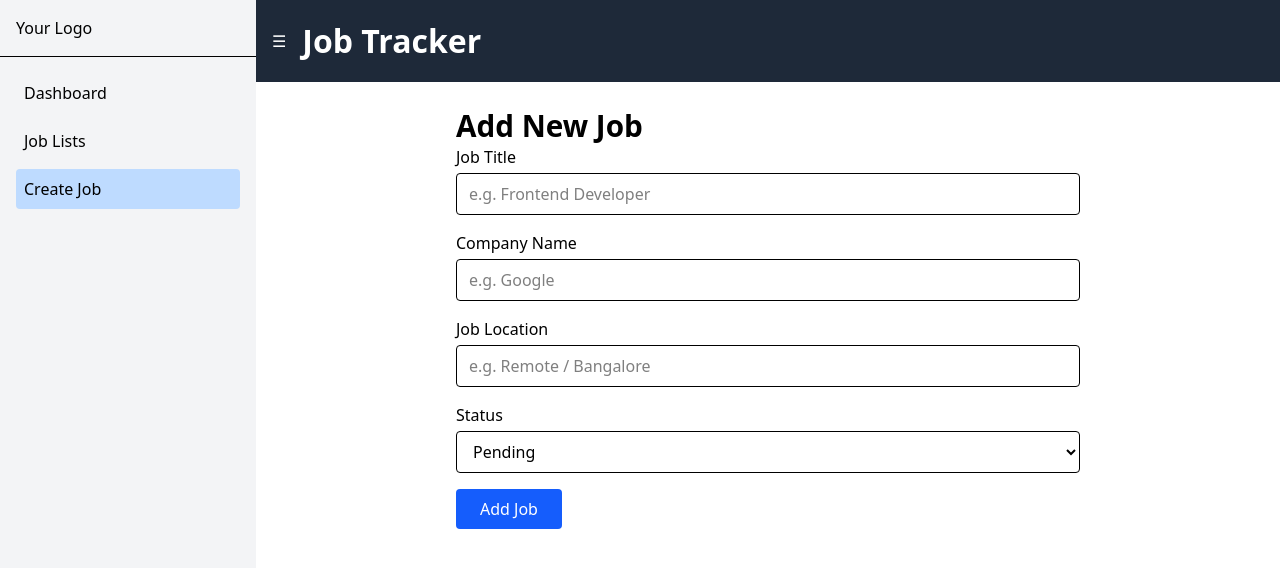
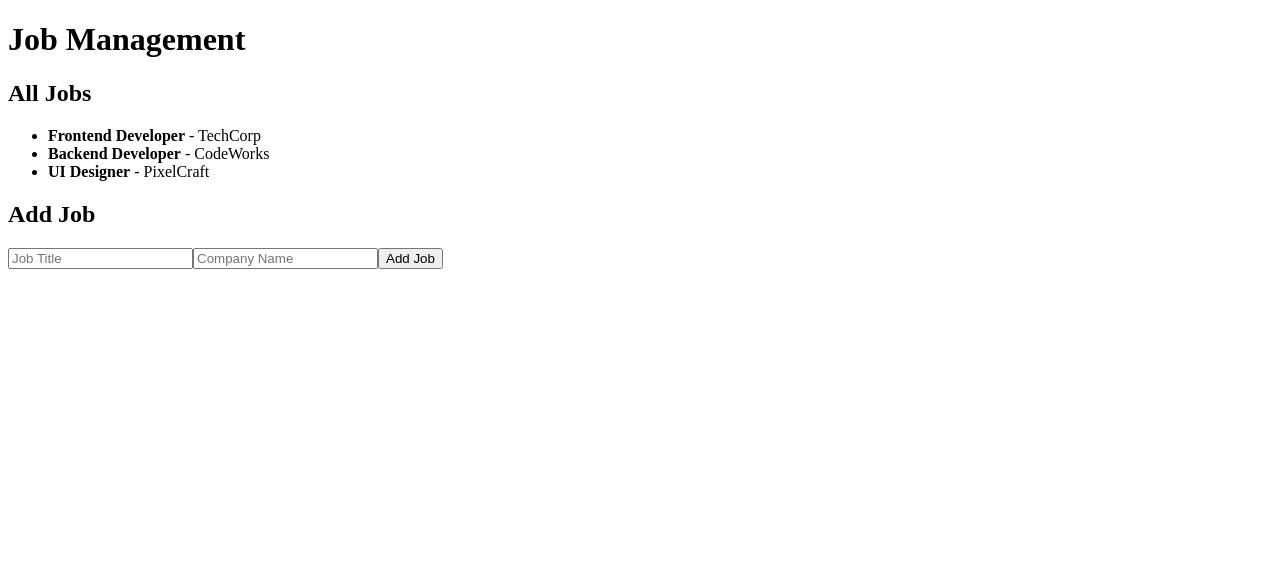
Before and after one commit to iammanishrawat/job-tracker-app, a React (Vite) app: page /add-job in a window 1280 px wide. Shown: the top 568 px of the page. Built offline with nearby package versions, Linux system fonts and the light colour scheme.

Commit message:
data flow added here

```diff
--- a/src/App.jsx
+++ b/src/App.jsx
@@ -1,30 +1,13 @@
-import './App.css'
-import { createBrowserRouter, RouterProvider } from 'react-router-dom'
-import DashboardLayout from './layout/DashboardLayout'
-import Dashboard from './pages/Dashboard'
-import Login from './pages/Login'
-import Register from './pages/Register'
-import Error from './pages/Error'
-import AddJob from './pages/AddJob'
-import AllJobs from './pages/AllJobs'
-
-const router = createBrowserRouter([
-  {
-    path: '/',
-    element: <DashboardLayout />,
-    children: [
-      { index: true, element: <Dashboard /> },
-      { path: 'add-job', element: <AddJob /> },
-      { path: 'all-jobs', element: <AllJobs /> },
-    ],
-  },
-  { path: 'login', element: <Login /> },
-  { path: 'register', element: <Register /> },
-  { path: '*', element: <Error /> },
-])
+import React from 'react'
+import Jobs from './components/Jobs'
 
 function App() {
-  return <RouterProvider router={router} />
+  return (
+    <div>
+      <h1>Job Management</h1>
+      <Jobs />
+    </div>
+  )
 }
 
 export default App
--- a/src/components/Jobs.jsx
+++ b/src/components/Jobs.jsx
@@ -1,19 +1,21 @@
-import { useState } from 'react'
-import jobsList from '../data/jobsList'
+// Jobs.jsx
+import React, { useState } from 'react'
+import jobsData from '../data/jobsData'
+import JobList from '../pages/jobsList'
 import AddJob from '../pages/AddJob'
-import AllJobs from '../pages/AllJobs'
 
-const Jobs = () => {
-  const [jobListData, setJobListData] = useState(jobsList)
+function Jobs() {
+  const [allJobs, setAllJobs] = useState(jobsData)
+
   const addJob = (newJob) => {
-    let existingJobs = [...jobListData, newJob]
-    setJobListData(existingJobs)
+    setAllJobs((prevJobs) => [...prevJobs, newJob])
   }
+
   return (
-    <>
-      <AllJobs allJobs={jobListData} />
+    <div>
+      <JobList allJobs={allJobs} />
       <AddJob addJob={addJob} />
-    </>
+    </div>
   )
 }
 
--- /dev/null
+++ b/src/data/jobsData.js
@@ -0,0 +1,8 @@
+// jobsData.js
+const jobsData = [
+  { id: 1, title: "Frontend Developer", company: "TechCorp" },
+  { id: 2, title: "Backend Developer", company: "CodeWorks" },
+  { id: 3, title: "UI Designer", company: "PixelCraft" }
+];
+
+export default jobsData;
--- a/src/data/jobsList.js
+++ /dev/null
@@ -1,18 +0,0 @@
-const jobsList = [
-    {
-        id: 1,
-        title: "Frontend Developer",
-        company: "TechCorp",
-        location: "Remote",
-        status: "Interview",
-    },
-    {
-        id: 2,
-        title: "Backend Engineer",
-        company: "NodeHouse",
-        location: "Bangalore",
-        status: "Pending",
-    },
-];
-
-export default jobsList;
--- a/src/pages/AddJob.jsx
+++ b/src/pages/AddJob.jsx
@@ -1,46 +1,42 @@
-const AddJob = () => {
+// AddJob.jsx
+import React, { useState } from 'react'
+
+function AddJob({ addJob }) {
+  const [title, setTitle] = useState('')
+  const [company, setCompany] = useState('')
+
+  const handleSubmit = (e) => {
+    e.preventDefault()
+    if (!title || !company) return
+
+    const newJob = {
+      id: Date.now(),
+      title,
+      company,
+    }
+
+    addJob(newJob) // Call parent function
+    setTitle('')
+    setCompany('')
+  }
+
   return (
-    <div className="p-6 max-w-2xl mx-auto">
-      <h2 className="text-2xl font-bold mb-6">Add New Job</h2>
-      <form className="space-y-4" onSubmit={AddJob}>
     <div>
-          <label className="block font-medium mb-1">Job Title</label>
+      <h2>Add Job</h2>
+      <form onSubmit={handleSubmit}>
         <input
           type="text"
-            className="w-full border px-3 py-2 rounded"
-            placeholder="e.g. Frontend Developer"
+          placeholder="Job Title"
+          value={title}
+          onChange={(e) => setTitle(e.target.value)}
         />
-        </div>
-        <div>
-          <label className="block font-medium mb-1">Company Name</label>
         <input
           type="text"
-            className="w-full border px-3 py-2 rounded"
-            placeholder="e.g. Google"
+          placeholder="Company Name"
+          value={company}
+          onChange={(e) => setCompany(e.target.value)}
         />
-        </div>
-        <div>
-          <label className="block font-medium mb-1">Job Location</label>
-          <input
-            type="text"
-            className="w-full border px-3 py-2 rounded"
-            placeholder="e.g. Remote / Bangalore"
-          />
-        </div>
-        <div>
-          <label className="block font-medium mb-1">Status</label>
-          <select className="w-full border px-3 py-2 rounded">
-            <option>Pending</option>
-            <option>Interview</option>
-            <option>Declined</option>
-          </select>
-        </div>
-        <button
-          type="submit"
-          className="bg-blue-600 text-white px-6 py-2 rounded hover:bg-blue-700"
-        >
-          Add Job
-        </button>
+        <button type="submit">Add Job</button>
       </form>
     </div>
   )
--- a/src/pages/AllJobs.jsx
+++ /dev/null
@@ -1,22 +0,0 @@
-const AllJobs = ({ jobs }) => {
-  return (
-    <div className="p-6 max-w-3xl mx-auto">
-      <h2 className="text-2xl font-bold mb-6">All Jobs</h2>
-
-      <div className="space-y-4">
-        {jobs.map((job) => (
-          <div key={job.id} className="border p-4 rounded shadow">
-            <h3 className="text-lg font-semibold">{job.title}</h3>
-            <p>Company: {job.company}</p>
-            <p>Location: {job.location}</p>
-            <p>
-              Status: <span className="text-yellow-600">{job.status}</span>
-            </p>
-          </div>
-        ))}
-      </div>
-    </div>
-  )
-}
-
-export default AllJobs
--- /dev/null
+++ b/src/pages/jobsList.jsx
@@ -0,0 +1,23 @@
+// JobList.jsx
+import React from 'react'
+
+function JobList({ allJobs }) {
+  return (
+    <div>
+      <h2>All Jobs</h2>
+      {allJobs.length === 0 ? (
+        <p>No jobs available</p>
+      ) : (
+        <ul>
+          {allJobs.map((job) => (
+            <li key={job.id}>
+              <strong>{job.title}</strong> - {job.company}
+            </li>
+          ))}
+        </ul>
+      )}
+    </div>
+  )
+}
+
+export default JobList
```
Lines whose indentation alone changed are shown as unchanged.
